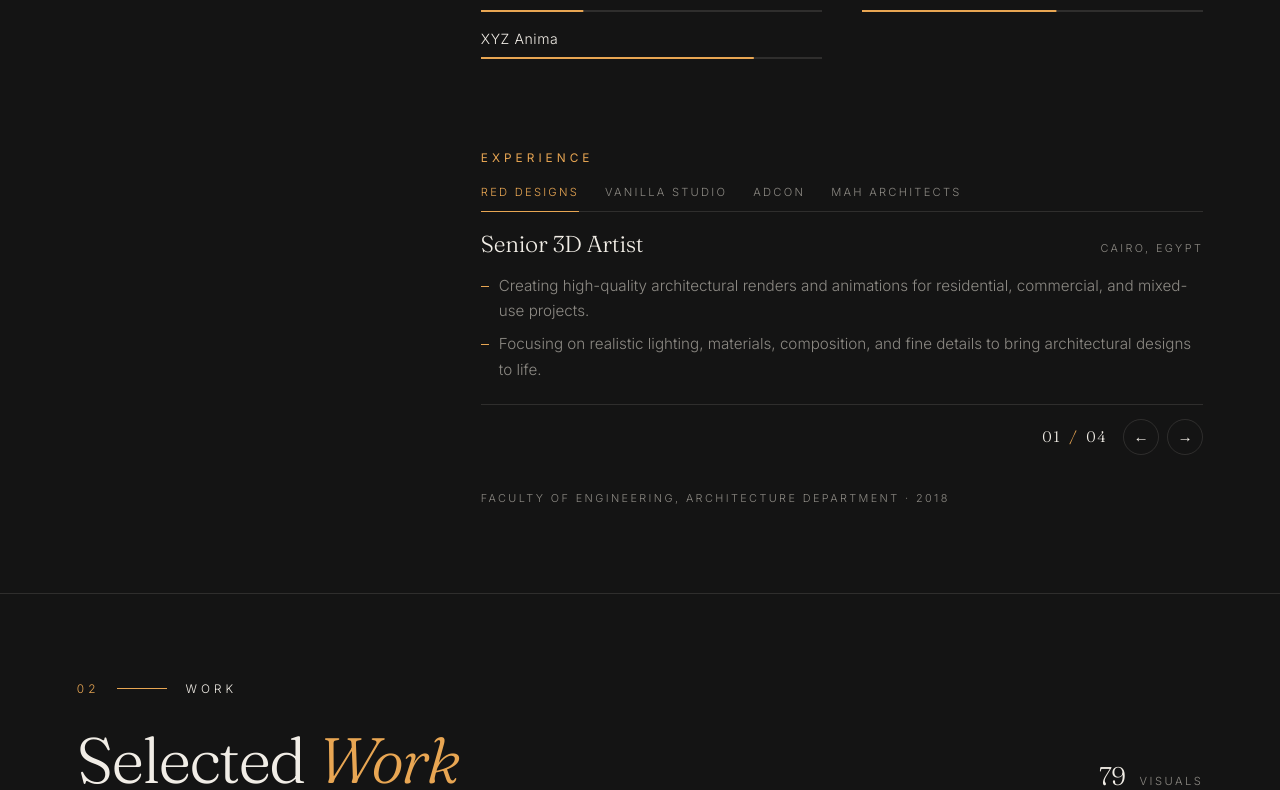
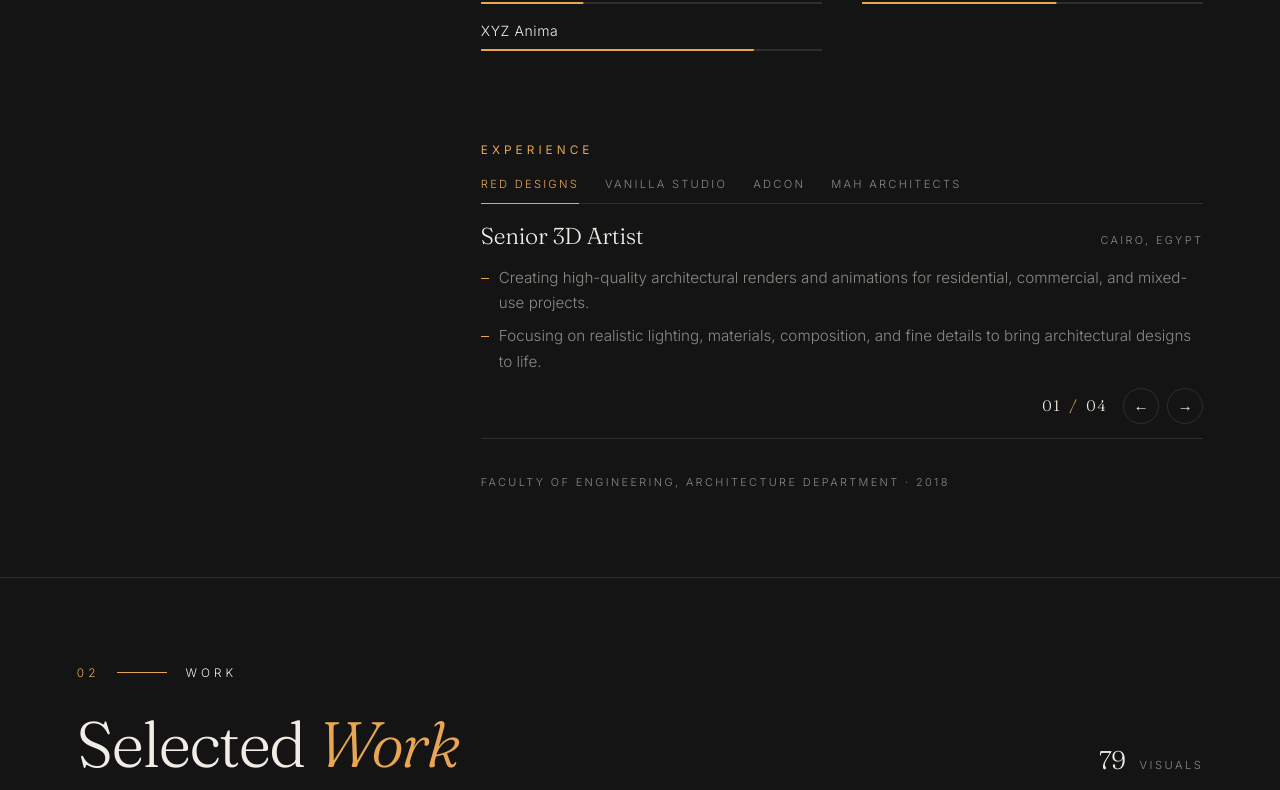
Before and after one commit to BassantEzzat/ahmed-portfolio, an Angular app: page / in a window 1280 px wide. Shown: the part 1408-2198 px from the top of the page. Built offline with nearby package versions, Linux system fonts and the light colour scheme.

Commit message:
Experience arrows above divider

```diff
--- a/src/app/about/about.scss
+++ b/src/app/about/about.scss
@@ -2,7 +2,7 @@
 
 .about {
   position: relative;
-  padding: clamp(80px, 12vh, 150px) 0 clamp(70px, 11vh, 130px);
+  padding: clamp(70px, 11vh, 150px) 0 clamp(70px, 11vh, 130px);
 }
 
 .wrap { padding: 0 var(--pad-x); }
--- a/src/app/experience/experience.scss
+++ b/src/app/experience/experience.scss
@@ -59,7 +59,7 @@
 }
 
 .job {
-  padding: 18px 0 22px;
+  padding: 18px 0 14px;
   min-height: 170px;
 
   &.next { animation: slideNext 0.55s var(--ease) both; }
@@ -129,14 +129,14 @@ h4 {
   }
 }
 
-/* ---------- Arrows (تحت) ---------- */
+/* ---------- Arrows (فوق الخط) ---------- */
 .nav {
   display: flex;
   align-items: center;
   justify-content: flex-end;
   gap: 8px;
-  padding-top: 14px;
-  border-top: 1px solid var(--line);
+  padding-bottom: 14px;
+  border-bottom: 1px solid var(--line);
 
   .count {
     margin-right: 8px;
```
